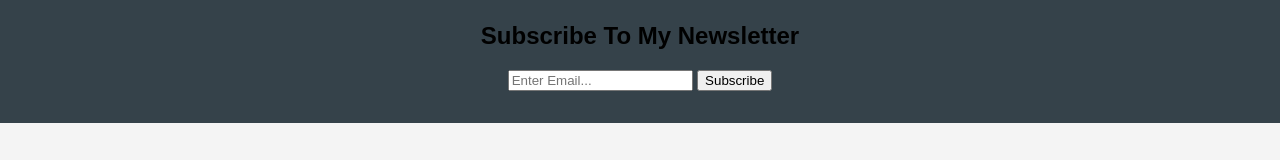
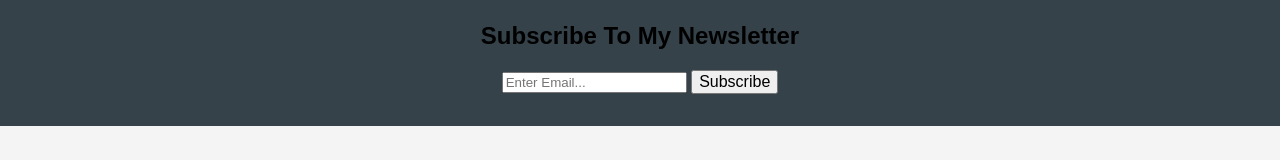
Before and after one commit to Lylestrain/July_07, a plain HTML site: page index.html in a window 1280 px wide. Shown: the part 426-586 px from the top of the page. Drawn offline with Linux system fonts and the light colour scheme.

Commit message:
Update styles.css

```diff
--- a/CSS/styles.css
+++ b/CSS/styles.css
@@ -67,6 +67,9 @@ header a{
     padding: 2rem 1rem;
   }
 
+  input.input_1, button.button_1 {
+      font-size: 1rem;
+  }
   footer {
     text-align: center;
     background-color: #e8491d;
```
